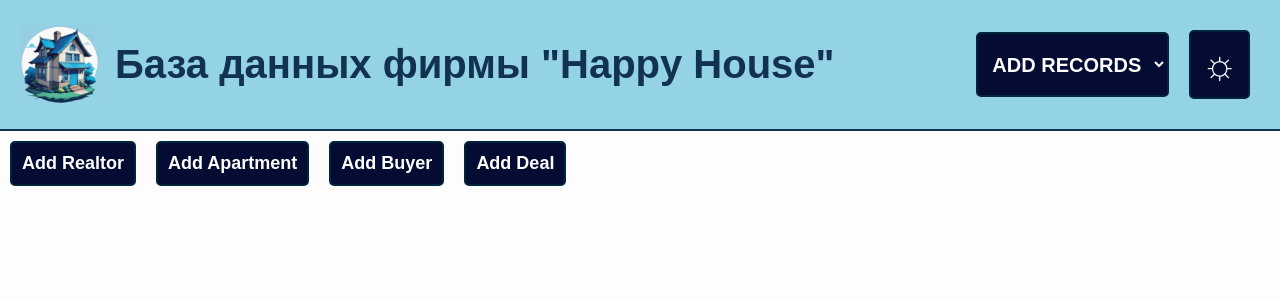
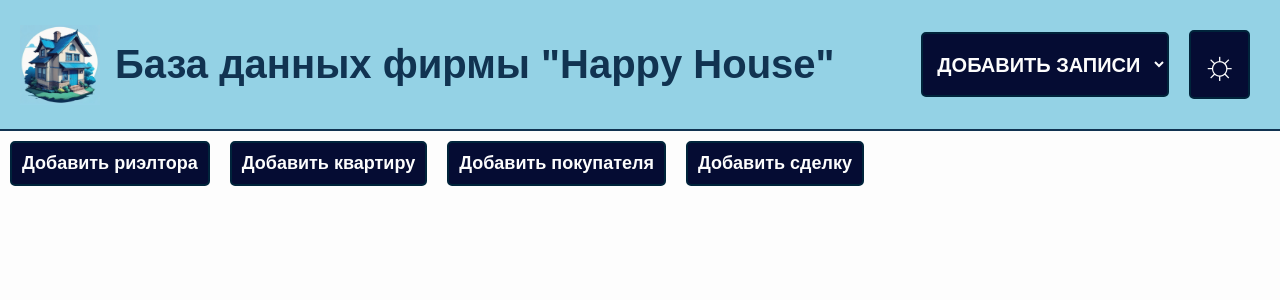
Before and after one commit to ShadrinaM/Summer_practise_Second_year, a PHP site: page /main.php in a window 1280 px wide. Shown: the top 300 px of the page. Run offline with PHP 8.4, Linux system fonts and the light colour scheme.

Commit message:
рашн

```diff
--- a/main.php
+++ b/main.php
@@ -1,5 +1,5 @@
 <!DOCTYPE html>
-<html lang="en">
+<html lang="ru">
 
 <head>
     <meta charset="UTF-8">
@@ -13,106 +13,87 @@
 </head>
 
 <body>
-    <header>
-        <img id="logo" src="logooo.bmp" alt="Logo">
-        <div class="header_title">База данных фирмы "Happy House"</div>
-        <select id="modeSelect">
-            <option value="addRecords">ADD RECORDS</option>
-            <option value="dbQueries">DB QUERIES</option>
-        </select>
-        <button id="toggleThemeBtn" style="font-size: 40px;">☼</button>
+    <header> <img id="logo" src="logooo.bmp" alt="Логотип">
+        <div class="header_title">База данных фирмы "Happy House"</div> <select id="modeSelect">
+            <option value="addRecords">ДОБАВИТЬ ЗАПИСИ</option>
+            <option value="dbQueries">ЗАПРОСЫ К БД</option>
+        </select> <button id="toggleThemeBtn" style="font-size: 40px;">☼</button>
     </header>
     <div id="addRecords" class="content">
-        <div class="form-buttons">
-            <button id="toggleRealtorFormBtn">Add Realtor</button>
-            <button id="toggleApartmentFormBtn">Add Apartment</button>
-            <button id="toggleBuyerFormBtn">Add Buyer</button>
-            <button id="toggleDealFormBtn">Add Deal</button>
-        </div>
+        <div class="form-buttons"> <button id="toggleRealtorFormBtn">Добавить риэлтора</button> <button
+                id="toggleApartmentFormBtn">Добавить квартиру</button> <button id="toggleBuyerFormBtn">Добавить
+                покупателя</button> <button id="toggleDealFormBtn">Добавить сделку</button> </div>
         <div class="forms-container">
-            <form id="addRealtorForm" class="form hidden" action="index.php" method="POST">
-                <label>
-                    <div class="label_name">Full Name:</div>
-                    <br>
-                    <input type="text" name="fullNameRealtor" placeholder="Фамилия Имя Отчество" required>
-                </label>
-                <label>
-                    <div class="label_name">Commission Percentage:</div>
-                    <br>
-                    <input type="number" step="0.01" name="commissionPercentage" placeholder="Процент вознаграждения"
-                        required>
-                </label>
-                <label>
-                    <div class="label_name">Phone:</div>
-                    <br>
-                    <input type="tel" name="phoneRealtor" pattern="^\+[0-9]{11,14}$" placeholder="+7(___)-__-__-___"
-                        required>
-                </label>
-                <label>
-                    <div class="label_name">Email:</div>
-                    <br>
-                    <input type="email" name="emailRealtor" placeholder="email" required>
-                </label>
-                <button type="submit" name="add_realtor_form">Add Realtor</button>
-            </form>
-
+            <form id="addRealtorForm" class="form hidden" action="index.php" method="POST"> <label>
+                    <div class="label_name">ФИО:</div> <br> <input type="text" name="fullNameRealtor"
+                        placeholder="Фамилия Имя Отчество" required>
+                </label> <label>
+                    <div class="label_name">Процент вознаграждения:</div> <br> <input type="number" step="0.01"
+                        name="commissionPercentage" placeholder="Процент вознаграждения" required>
+                </label> <label>
+                    <div class="label_name">Телефон:</div> <br> <input type="tel" name="phoneRealtor"
+                        pattern="^\+[0-9]{11,14}$" placeholder="+7(___)-__-__-___" required>
+                </label> <label>
+                    <div class="label_name">Email:</div> <br> <input type="email" name="emailRealtor"
+                        placeholder="email" required>
+                </label> <button type="submit" name="add_realtor_form">Добавить риэлтора</button> </form>
             <form id="addApartmentForm" class="form hidden">
                 <label>
-                    <div class="label_name">Street:</div>
+                    <div class="label_name">Улица:</div>
                     <br>
                     <input type="text" name="street" placeholder="Улица">
                 </label>
                 <label>
-                    <div class="label_name">House Number:</div>
+                    <div class="label_name">Номер дома:</div>
                     <br>
                     <input type="number" name="houseNumber" placeholder="Номер дома">
                 </label>
                 <label>
-                    <div class="label_name">Apartment Number:</div>
+                    <div class="label_name">Номер квартиры:</div>
                     <br>
                     <input type="number" name="apartmentNumber" placeholder="Номер квартиры">
                 </label>
                 <label>
-                    <div class="label_name">Floor:</div>
+                    <div class="label_name">Этаж:</div>
                     <br>
                     <input type="number" name="floor" placeholder="Этаж">
                 </label>
                 <label>
-                    <div class="label_name">Area:</div>
+                    <div class="label_name">Площадь:</div>
                     <br>
                     <input type="number" name="area" placeholder="Площадь квартиры">
                 </label>
                 <label>
-                    <div class="label_name">Rooms Count:</div>
+                    <div class="label_name">Количество комнат:</div>
                     <br>
                     <input type="number" name="roomsCount" placeholder="Количество комнат">
                 </label>
                 <label>
-                    <div class="label_name">Price:</div>
+                    <div class="label_name">Цена:</div>
                     <br>
                     <input type="number" name="price" placeholder="Цена квартиры">
                 </label>
-                <button type="submit" name="add_apartment_form">Add Apartment</button>
+                <button type="submit" name="add_apartment_form">Добавить квартиру</button>
             </form>
 
             <form id="addBuyerForm" class="form hidden">
                 <label>
-                    <div class="label_name">Full Name:</div>
+                    <div class="label_name">ФИО:</div>
                     <br>
                     <input type="text" name="fullNameBuyer" placeholder="Фамилия Имя Отчество">
                 </label>
                 <label>
-                    <div class="label_name">Budget:</div>
+                    <div class="label_name">Бюджет:</div>
                     <br>
                     <input type="number" name="budget" placeholder="Бюджет">
                 </label>
                 <label>
-                    <div class="label_name">Preferences:</div>
+                    <div class="label_name">Пожелания:</div>
                     <br>
                     <input type="text" name="preferences" placeholder="Пожелания">
                 </label>
                 <label>
-                    <div class="label_name">Phone:</div>
+                    <div class="label_name">Телефон:</div>
                     <br>
                     <input type="tel" name="phoneBuyer" pattern="^\+[0-9]{11,14}$" placeholder="+7(___)-__-__-___">
                 </label>
@@ -122,40 +103,40 @@
                     <input type="email" name="emailBuyer" placeholder="Электронная почта">
                 </label>
                 <label>
-                    <div class="label_name">Passport Data:</div>
+                    <div class="label_name">Паспортные данные:</div>
                     <br>
                     <input type="text" name="passportData" placeholder="Паспортные данные">
                 </label>
-                <button type="submit" name="add_buyer_form">Add Buyer</button>
+                <button type="submit" name="add_buyer_form">Добавить покупателя</button>
             </form>
 
             <form id="addDealForm" class="form hidden">
                 <label>
-                    <div class="label_name">Deal Date:</div>
+                    <div class="label_name">Дата сделки:</div>
                     <br>
-                    <input type="date" name="dealDate" placeholder="Дата сделки">
+                    <input type="date" name="dealDate">
                 </label>
                 <label>
-                    <div class="label_name">Deal Price:</div>
+                    <div class="label_name">Цена сделки:</div>
                     <br>
                     <input type="number" name="dealPrice" placeholder="Цена сделки">
                 </label>
                 <label>
-                    <div class="label_name">Apartment ID:</div>
+                    <div class="label_name">ID Квартиры:</div>
                     <br>
                     <input type="number" name="apartmentId" placeholder="ID Квартиры">
                 </label>
                 <label>
-                    <div class="label_name">Buyer ID:</div>
+                    <div class="label_name">ID Покупателя:</div>
                     <br>
                     <input type="number" name="buyerId" placeholder="ID Покупателя">
                 </label>
                 <label>
-                    <div class="label_name">Realtor ID:</div>
+                    <div class="label_name">ID Риэлтора:</div>
                     <br>
                     <input type="number" name="realtorId" placeholder="ID Риэлтора">
                 </label>
-                <button type="submit" name="add_deal_form">Add Deal</button>
+                <button type="submit" name="add_deal_form">Добавить сделку</button>
             </form>
         </div>
     </div>
```
